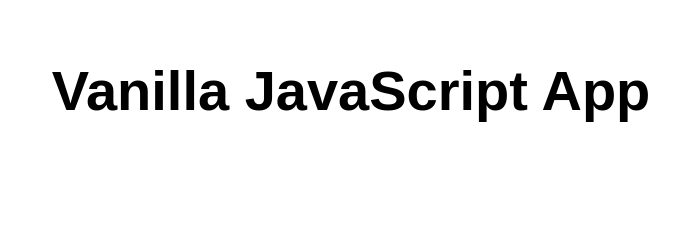
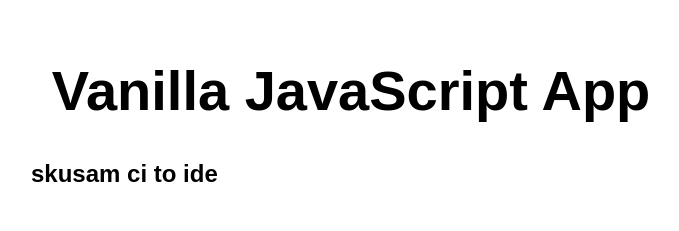
Before and after one commit to pvrbiak/dualnet, a website: page src/index.html in a window 1280 px wide. Shown: the whole page, without its empty margins (289-968 px from the left). Drawn offline with Linux system fonts and the light colour scheme.

Commit message:
Update index.html

```diff
--- a/src/index.html
+++ b/src/index.html
@@ -11,6 +11,7 @@
 <body>
   <main>
     <h1>Vanilla JavaScript App</h1>
+    <h2> skusam ci to ide</h2>
   </main>
 </body>
 
```
